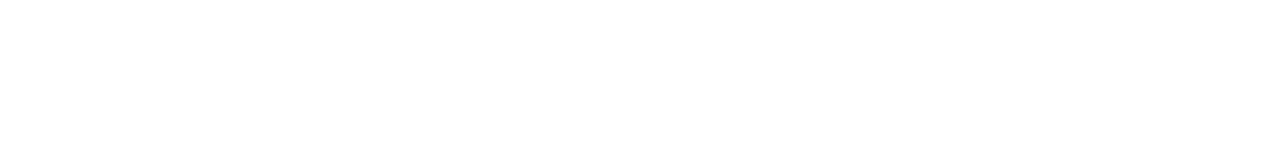
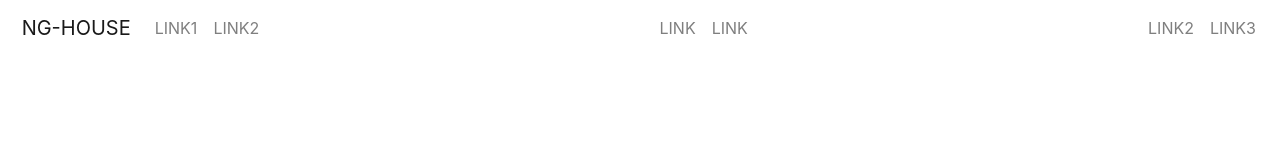
Before and after one commit to eragonwien/eragonwien.github.io, a plain HTML site: page index.html in a window 1280 px wide. Drawn offline with nearby package versions, Linux system fonts and the light colour scheme; some packages are replaced by stand-ins of ours.

Commit message:
add navbar

```diff
--- a/index.html
+++ b/index.html
@@ -11,7 +11,41 @@
     <title>Title</title>
 </head>
 <body>
+	<nav class="navbar navbar-expand-lg navbar-light">
+		<a class="navbar-brand" href="."><img class="navbar-icon"> NG-HOUSE</a>
 
+		<button class="navbar-toggler" type="button" data-toggle="collapse" data-target="#navLinks"
+				aria-controls="navLinks" aria-expanded="false" aria-label="Toggle navigation">
+			<span class="navbar.navbar-toggler-icon"></span>
+		</button>
+
+		<div class="nav-links collapse navbar-collapse" id="navLinks" >
+			<ul class="navbar-nav mr-auto">
+				<li class="nav-item">
+					<a class="nav-link" href="#">LINK1</a>
+				</li>
+				<li class="nav-item">
+					<a class="nav-link" href="#">LINK2</a>
+				</li>
+			</ul>
+			<ul class="navbar-nav">
+				<li class="nav-item">
+					<a class="nav-link" href="#">LINK</a>
+				</li>
+				<li class="nav-item">
+					<a class="nav-link" href="#">LINK</a>
+				</li>
+			</ul>
+			<ul class="navbar-nav ml-auto">
+				<li class="nav-item">
+					<a class="nav-link" href="#">LINK2</a>
+				</li>
+				<li class="nav-item">
+					<a class="nav-link" href="#">LINK3</a>
+				</li>
+			</ul>
+		</div>
+	</nav>
     <!-- jQuery library -->
     <script src="https://ajax.googleapis.com/ajax/libs/jquery/3.2.1/jquery.min.js"></script>
 
```
